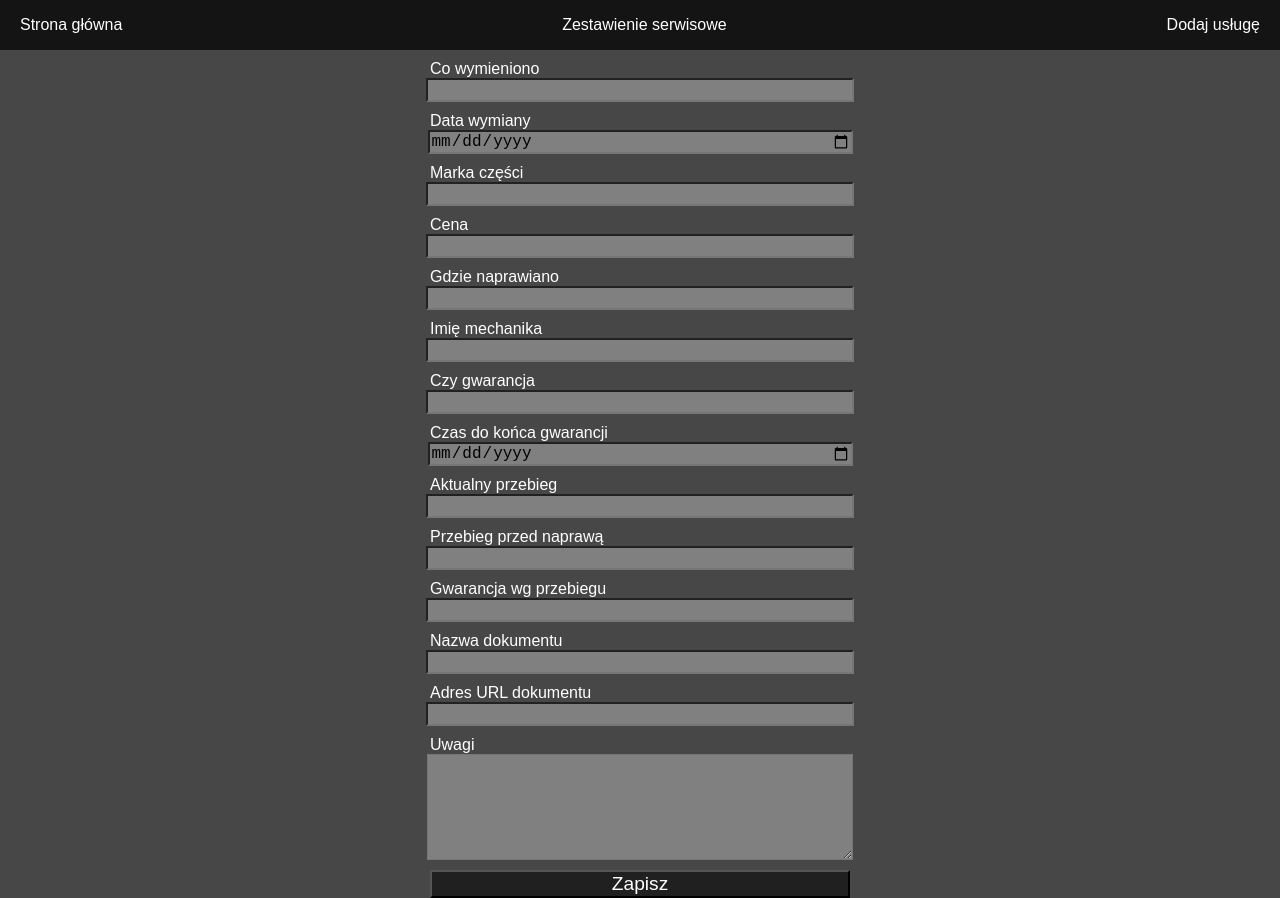
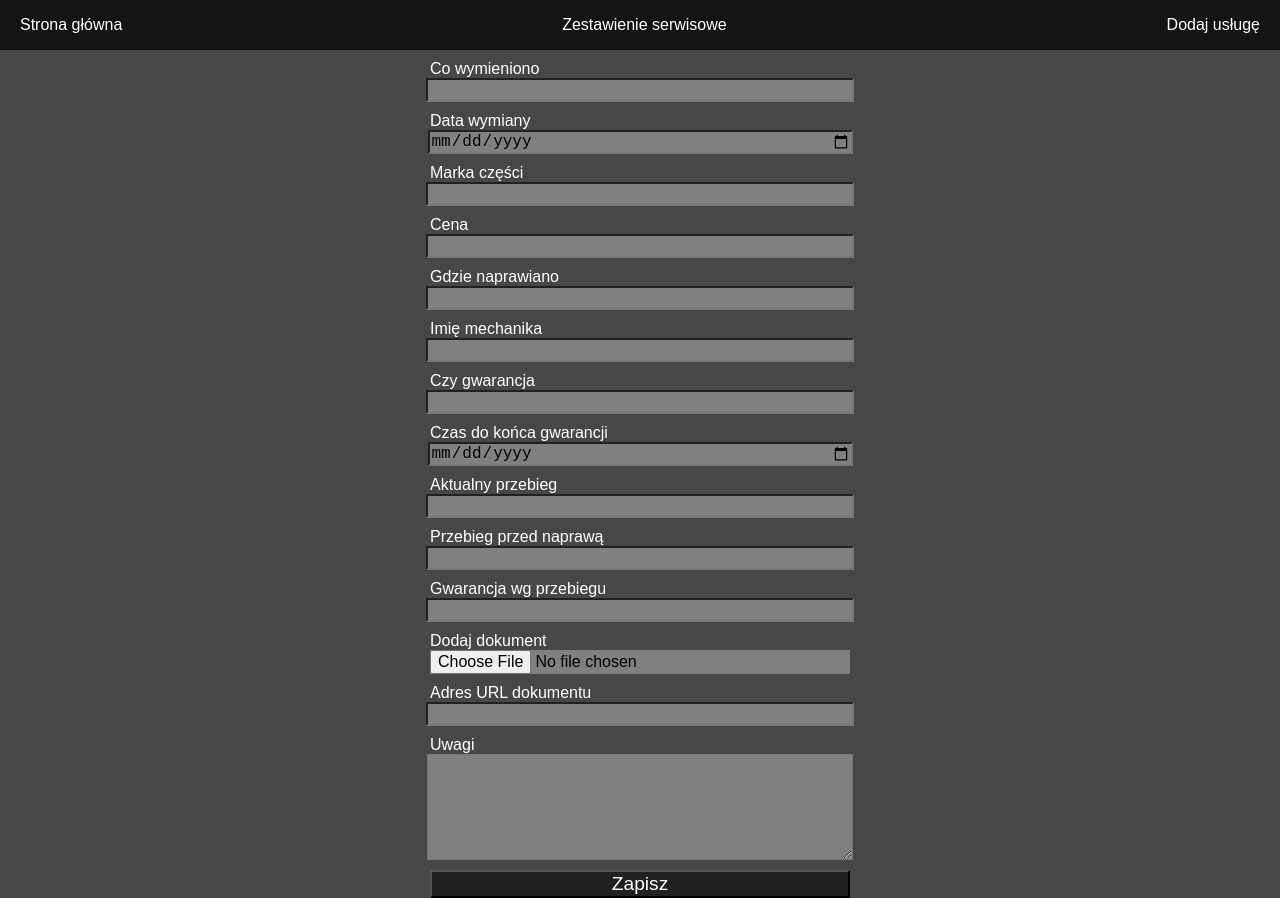
Before and after one commit to patryk177m/Car_repairs_FRONTEND, a React (Create React App) app: page /add in a window 1280 px wide. Built offline with nearby package versions, Linux system fonts and the light colour scheme; no server answers.

Commit message:
remove required for input

```diff
--- a/src/pages/FormAddTally.tsx
+++ b/src/pages/FormAddTally.tsx
@@ -38,7 +38,7 @@ export const FormAddTally: React.FC = () => {
             <input className="form__input" onChange={handleChange} value={String(tally?.date_replaced)} type="date" id="date_replaced" name="date_replaced" required/>
 
             <label className="form__label" htmlFor="part_brand"> Marka części </label>
-            <input className="form__input" onChange={handleChange} value={tally?.part_brand} type="text" id="part_brand" name="part_brand" required/>
+            <input className="form__input" onChange={handleChange} value={tally?.part_brand} type="text" id="part_brand" name="part_brand" />
 
             <label className="form__label" htmlFor="cost"> Cena </label>
             <input className="form__input" onChange={handleChange} value={tally?.cost} type="text" id="cost" name="cost" required/>
@@ -47,31 +47,31 @@ export const FormAddTally: React.FC = () => {
             <input className="form__input" onChange={handleChange} value={tally?.service} type="text" id="service" name="service" required/>
 
             <label className="form__label" htmlFor="mechanic"> Imię mechanika </label>
-            <input className="form__input" onChange={handleChange} value={tally?.mechanic} type="text" id="mechanic" name="mechanic" required/>
+            <input className="form__input" onChange={handleChange} value={tally?.mechanic} type="text" id="mechanic" name="mechanic" />
 
             <label className="form__label" htmlFor="guarantee"> Czy gwarancja </label>
-            <input className="form__input" onChange={handleChange} value={String(tally?.guarantee) === "undefined" ? "" : String(tally?.guarantee)} type="text" id="guarantee" name="guarantee" required/>
+            <input className="form__input" onChange={handleChange} value={String(tally?.guarantee) === "undefined" ? "" : String(tally?.guarantee)} type="text" id="guarantee" name="guarantee" />
 
             <label className="form__label" htmlFor="guarantee_time"> Czas do końca gwarancji </label>
-            <input className="form__input" onChange={handleChange} value={String(tally?.guarantee_time)} type="date" id="guarantee_time" name="guarantee_time" required/>
+            <input className="form__input" onChange={handleChange} value={String(tally?.guarantee_time)} type="date" id="guarantee_time" name="guarantee_time" />
 
             <label className="form__label" htmlFor="current_mileage"> Aktualny przebieg </label>
-            <input className="form__input" onChange={handleChange} value={tally?.current_mileage} type="text" id="current_mileage" name="current_mileage" required/>
+            <input className="form__input" onChange={handleChange} value={tally?.current_mileage} type="text" id="current_mileage" name="current_mileage" />
 
             <label className="form__label" htmlFor="mileage_before_service"> Przebieg przed naprawą </label>
             <input className="form__input" onChange={handleChange} value={tally?.mileage_before_service} type="text" id="mileage_before_service" name="mileage_before_service" required/>
 
             <label className="form__label" htmlFor="warranty_by_mileage"> Gwarancja wg przebiegu </label>
-            <input className="form__input" onChange={handleChange} value={tally?.warranty_by_mileage} type="text" id="warranty_by_mileage" name="warranty_by_mileage" required/>
+            <input className="form__input" onChange={handleChange} value={tally?.warranty_by_mileage} type="text" id="warranty_by_mileage" name="warranty_by_mileage" />
 
-            <label className="form__label" htmlFor="document_title"> Nazwa dokumentu </label>
-            <input className="form__input" onChange={handleChange} value={tally?.document_title} type="text" id="document_title" name="document_title" required/>
+            <label className="form__label" htmlFor="document_title"> Dodaj dokument </label>
+            <input className="form__input" onChange={handleChange} value={tally?.document_title} type="file" id="document_title" name="document_title" />
 
             <label className="form__label" htmlFor="documentURL"> Adres URL dokumentu </label>
-            <input className="form__input" onChange={handleChange} value={tally?.documentURL} type="text" id="documentURL" name="documentURL" required/>
+            <input className="form__input" onChange={handleChange} value={tally?.documentURL} type="text" id="documentURL" name="documentURL" />
 
             <label className="form__label" htmlFor="comments"> Uwagi </label>
-            <textarea className="form__textarea" onChange={handleChange} value={tally?.comments} id="comments" name="comments" required/>
+            <textarea className="form__textarea" onChange={handleChange} value={tally?.comments} id="comments" name="comments" />
 
             <button className="form__button" type="submit">Zapisz</button>
         </form>
```
